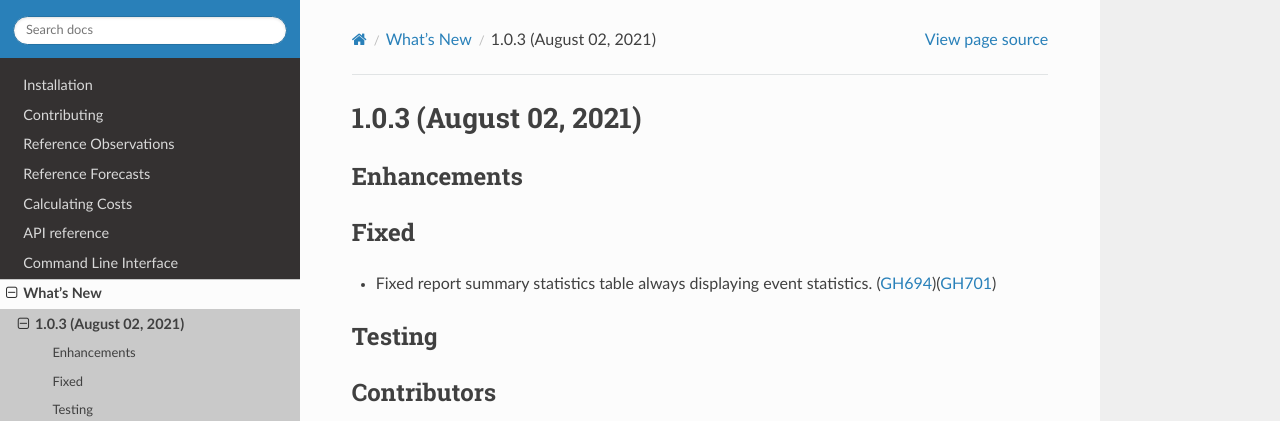
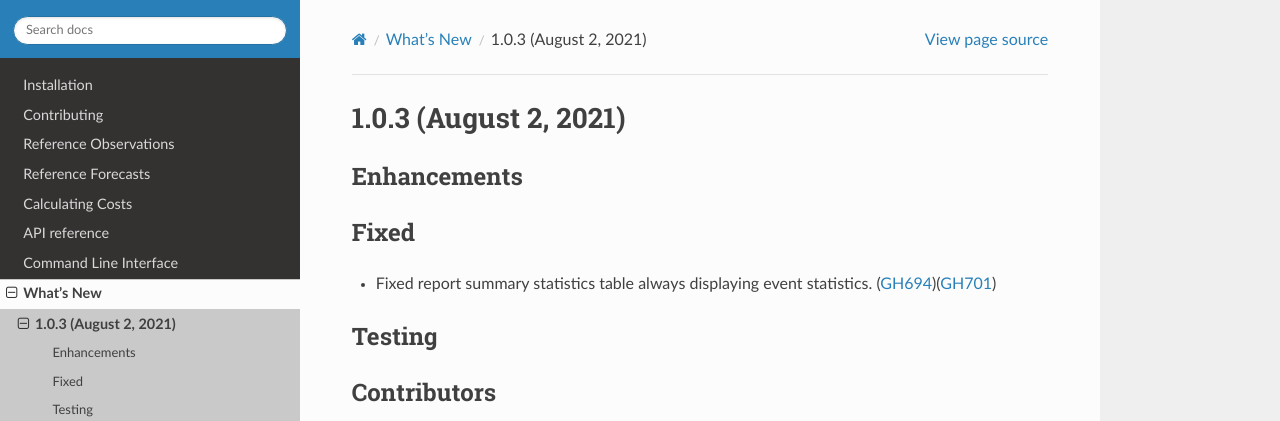
Before and after one commit to SolarArbiter/solarforecastarbiter-core, a Sphinx documentation site: the page built from docs/source/whatsnew/1.0.3.rst, in a window 1280 px wide. Shown: the top 421 px of the page. Built offline with Sphinx 7.4.7 and the Read the Docs theme 2.0.0, drawn with Linux system fonts in a browser that asks for light colours.

Commit message:
Apply suggestions from code review
Co-authored-by: Will Holmgren <william.holmgren@gmail.com>

```diff
--- a/docs/source/whatsnew/1.0.3.rst
+++ b/docs/source/whatsnew/1.0.3.rst
@@ -1,10 +1,10 @@
-.. _whatsnew_102:
+.. _whatsnew_103:
 
 .. py:currentmodule:: solarforecastarbiter
 
 
-1.0.3 (August 02, 2021)
----------------------
+1.0.3 (August 2, 2021)
+----------------------
 
 Enhancements
 ~~~~~~~~~~~~
```
